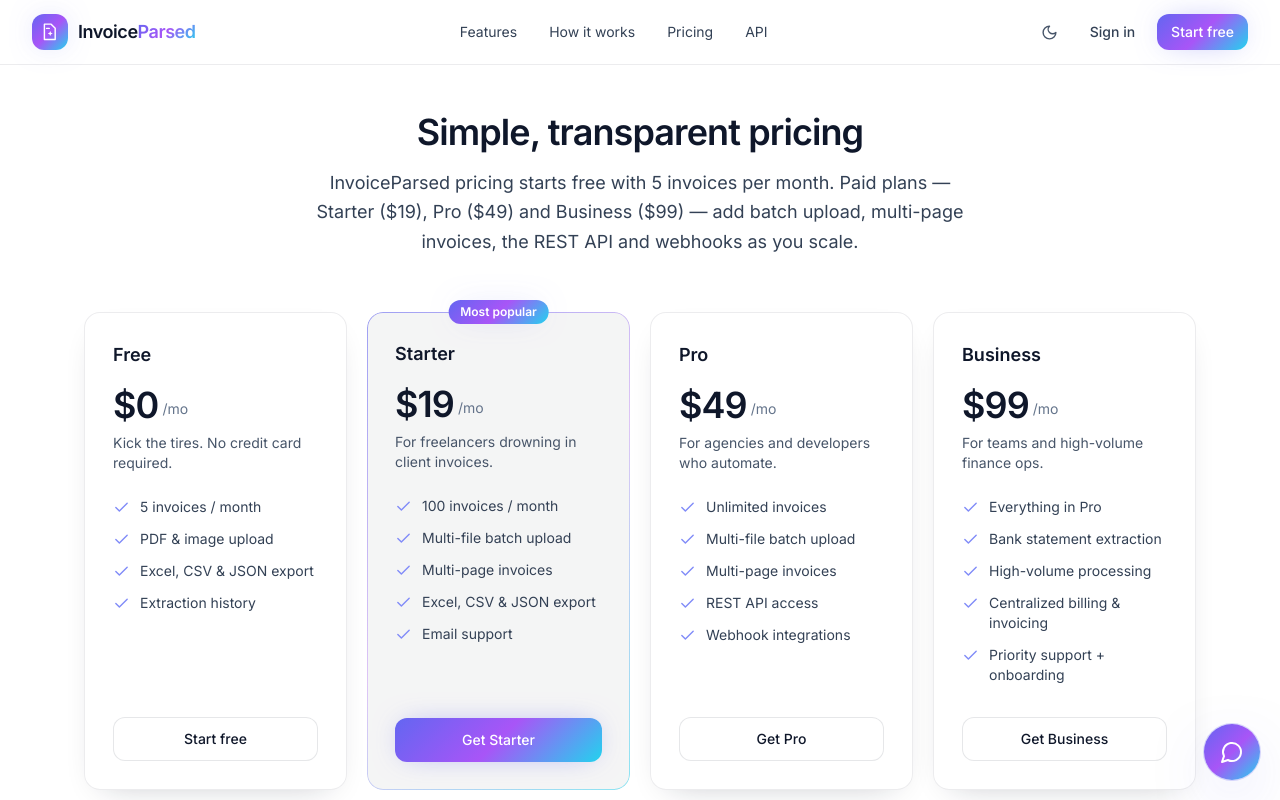
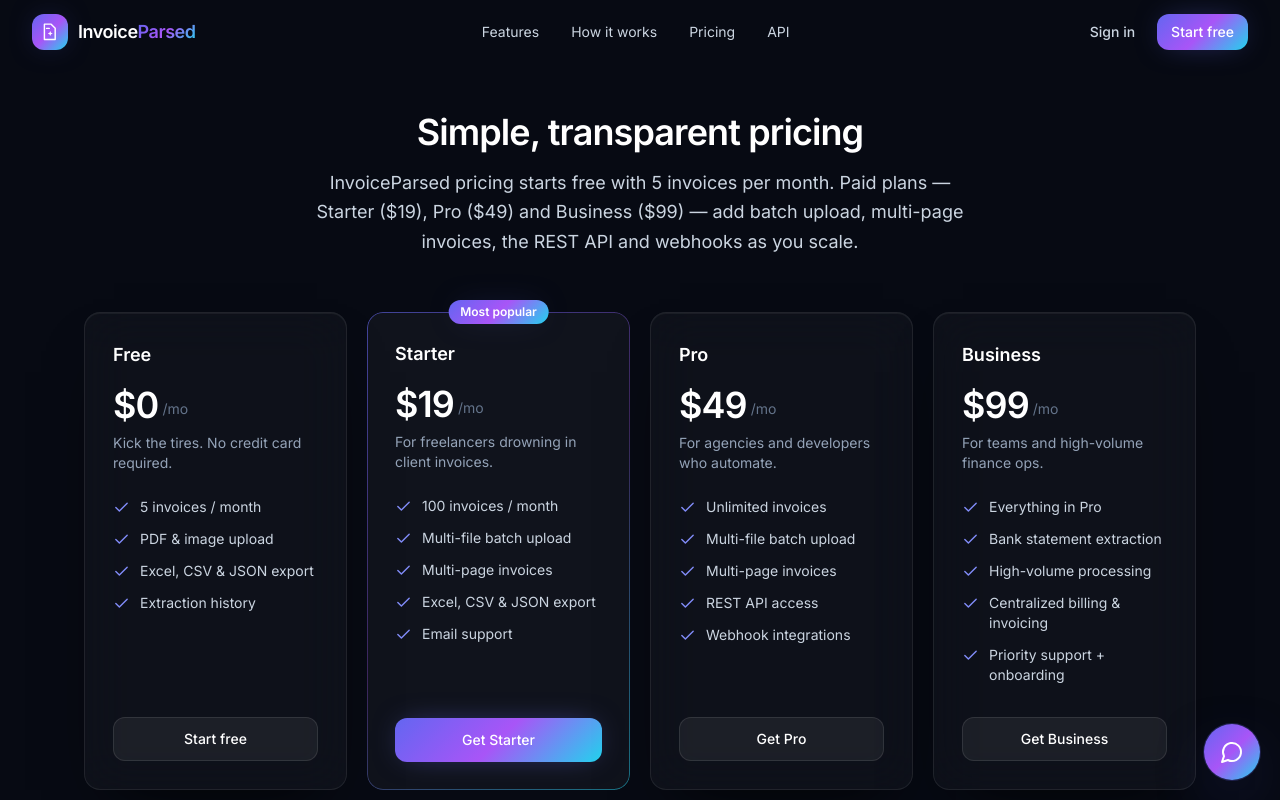
Before and after one commit to PythonLive7104/invoiceparsed, a React (Vite) app in the folder frontend/: page /pricing in a window 1280 px wide. Shown: the top 800 px of the page. Built offline with nearby package versions, Linux system fonts and the light colour scheme.

Commit message:
Revert "Add light/dark theme toggle (default light) via centralized override layer + no-flash init"
This reverts commit 43276f4bf7c3cf023f61def6ccbbc5b7c6953a69.

```diff
--- a/frontend/index.html
+++ b/frontend/index.html
@@ -4,11 +4,6 @@
     <meta charset="UTF-8" />
     <link rel="icon" type="image/svg+xml" href="/favicon.svg" />
     <meta name="viewport" content="width=device-width, initial-scale=1.0" />
-    <!-- Apply theme before paint (default light) to avoid a flash. -->
-    <script>
-      try { if (localStorage.getItem("ia_theme") !== "dark") document.documentElement.classList.add("light"); }
-      catch (e) { document.documentElement.classList.add("light"); }
-    </script>
     <!-- SEO:START — replaced per-route by scripts/prerender.mjs at build time.
          For app routes (not prerendered) this stays as the site-wide default
          floor for crawlers that don't execute JS; React's <SEO/> refines it. -->
--- a/frontend/src/components/dashboard/DashboardShell.jsx
+++ b/frontend/src/components/dashboard/DashboardShell.jsx
@@ -11,7 +11,6 @@
   X,
 } from "lucide-react";
 import { Logo } from "@/components/ui/Logo";
-import { ThemeToggle } from "@/components/ui/ThemeToggle";
 import { UsageMeter } from "@/components/dashboard/UsageMeter";
 import { cn, initials } from "@/lib/utils";
 import { useAuth } from "@/lib/auth.jsx";
@@ -77,7 +76,6 @@
             </div>
             <div className="truncate text-xs capitalize text-slate-500">{user?.plan} plan</div>
           </div>
-          <ThemeToggle className="h-8 w-8" />
           <button
             onClick={onLogout}
             title="Sign out"
@@ -98,8 +96,6 @@
 
       <div className="flex items-center justify-between border-b border-white/[0.06] bg-ink-950/80 px-4 py-3 backdrop-blur-xl lg:hidden">
         <Logo to="/" />
-        <div className="flex items-center gap-1">
-          <ThemeToggle />
         <button
           onClick={() => setOpen(true)}
           className="grid h-10 w-10 place-items-center rounded-lg text-slate-200 hover:bg-white/[0.06]"
@@ -107,7 +103,6 @@
         >
           <Menu size={20} />
         </button>
-        </div>
       </div>
 
       {open && (
--- a/frontend/src/components/marketing/MarketingNav.jsx
+++ b/frontend/src/components/marketing/MarketingNav.jsx
@@ -2,7 +2,6 @@
 import { Menu, X } from "lucide-react";
 import { Logo } from "@/components/ui/Logo";
 import { Button } from "@/components/ui/Button";
-import { ThemeToggle } from "@/components/ui/ThemeToggle";
 import { useAuth } from "@/lib/auth.jsx";
 import { cn } from "@/lib/utils";
 
@@ -50,7 +49,6 @@
         </div>
 
         <div className="hidden items-center gap-2 md:flex">
-          <ThemeToggle />
           {user ? (
             <Button to="/dashboard" size="sm">
               Go to dashboard
@@ -67,16 +65,13 @@
           )}
         </div>
 
-        <div className="flex items-center gap-1 md:hidden">
-          <ThemeToggle />
         <button
-            className="grid h-10 w-10 place-items-center rounded-lg text-slate-200 hover:bg-white/[0.06]"
+          className="grid h-10 w-10 place-items-center rounded-lg text-slate-200 hover:bg-white/[0.06] md:hidden"
           onClick={() => setOpen((o) => !o)}
           aria-label="Toggle menu"
         >
           {open ? <X size={20} /> : <Menu size={20} />}
         </button>
-        </div>
       </nav>
 
       {open && (
--- a/frontend/src/components/ui/ThemeToggle.jsx
+++ /dev/null
@@ -1,23 +0,0 @@
-import { Sun, Moon } from "lucide-react";
-import { useTheme } from "@/lib/theme";
-import { cn } from "@/lib/utils";
-
-/** Light/dark theme toggle button. */
-export function ThemeToggle({ className }) {
-  const { theme, toggle } = useTheme();
-  const isLight = theme === "light";
-  return (
-    <button
-      type="button"
-      onClick={toggle}
-      aria-label={isLight ? "Switch to dark theme" : "Switch to light theme"}
-      title={isLight ? "Dark mode" : "Light mode"}
-      className={cn(
-        "grid h-9 w-9 place-items-center rounded-lg text-slate-400 transition-colors hover:bg-white/[0.06] hover:text-white",
-        className,
-      )}
-    >
-      {isLight ? <Moon size={17} /> : <Sun size={17} />}
-    </button>
-  );
-}
--- a/frontend/src/index.css
+++ b/frontend/src/index.css
@@ -99,72 +99,3 @@
   background: rgba(99, 102, 241, 0.6);
   background-clip: padding-box;
 }
-
-/* ─── Light theme ──────────────────────────────────────────────────────────
-   Activated by `html.light` (default; toggle to dark removes it). The app is
-   built dark-first with hardcoded utilities, so this is a centralized override
-   layer that re-maps those utilities for a light surface. */
-html.light {
-  color-scheme: light;
-}
-html.light body {
-  background-color: #f7f8fc;
-  color: #0f172a;
-  background-image:
-    radial-gradient(900px 500px at 80% -10%, rgba(168, 85, 247, 0.08), transparent 60%),
-    radial-gradient(800px 600px at 0% 0%, rgba(99, 102, 241, 0.08), transparent 55%);
-}
-html.light * {
-  border-color: rgba(15, 23, 42, 0.08);
-}
-html.light ::selection {
-  background: rgba(99, 102, 241, 0.25);
-  color: #0f172a;
-}
-
-/* Text */
-html.light .text-white { color: #0f172a !important; }
-html.light .text-slate-200 { color: #1e293b !important; }
-html.light .text-slate-300 { color: #334155 !important; }
-html.light .text-slate-400 { color: #475569 !important; }
-html.light .text-slate-500 { color: #64748b !important; }
-html.light .text-slate-600 { color: #94a3b8 !important; }
-
-/* Tinted accent text needs to darken to read on a light surface */
-html.light .text-brand-100 { color: #3730a3 !important; }
-html.light .text-brand-200 { color: #4338ca !important; }
-html.light .text-brand-300 { color: #4f46e5 !important; }
-html.light .text-emerald-200,
-html.light .text-emerald-300,
-html.light .text-emerald-400 { color: #059669 !important; }
-html.light .text-amber-200,
-html.light .text-amber-300 { color: #b45309 !important; }
-html.light .text-red-300,
-html.light .text-red-400 { color: #dc2626 !important; }
-
-/* Dark "ink" surfaces → white */
-html.light [class*="bg-ink-950"],
-html.light [class*="bg-ink-900"],
-html.light [class*="bg-ink-850"],
-html.light [class*="bg-ink-800"] { background-color: #ffffff !important; }
-
-/* Subtle white overlays → subtle dark overlays; white borders → dark borders */
-html.light [class*="bg-white/"]:not([class*="hover:"]) { background-color: rgba(15, 23, 42, 0.045) !important; }
-html.light [class*="hover:bg-white/"]:hover { background-color: rgba(15, 23, 42, 0.06) !important; }
-html.light [class*="border-white/"] { border-color: rgba(15, 23, 42, 0.1) !important; }
-
-/* Glass panels */
-html.light .glass {
-  background-color: rgba(255, 255, 255, 0.92) !important;
-  border-color: rgba(15, 23, 42, 0.08) !important;
-  box-shadow:
-    inset 0 1px 0 0 rgba(255, 255, 255, 0.6),
-    0 12px 32px -20px rgba(15, 23, 42, 0.3) !important;
-}
-
-/* Keep white text on solid/gradient brand surfaces (buttons, chat bubble) — but
-   never touch gradient-clipped text (.gradient-text stays transparent). */
-html.light .bg-brand-gradient:not(.gradient-text),
-html.light .bg-brand-gradient:not(.gradient-text) *,
-html.light [class*="bg-brand-500/9"],
-html.light [class*="bg-brand-500/9"] * { color: #ffffff !important; }
--- a/frontend/src/lib/theme.js
+++ /dev/null
@@ -1,40 +0,0 @@
-import { useCallback, useEffect, useState } from "react";
-
-const KEY = "ia_theme";
-
-/** Stored theme; defaults to "light" unless the user explicitly chose dark. */
-export function storedTheme() {
-  try {
-    return localStorage.getItem(KEY) === "dark" ? "dark" : "light";
-  } catch {
-    return "light";
-  }
-}
-
-function apply(theme) {
-  document.documentElement.classList.toggle("light", theme === "light");
-}
-
-export function useTheme() {
-  const [theme, setTheme] = useState(storedTheme);
-
-  useEffect(() => {
-    apply(theme);
-    try {
-      localStorage.setItem(KEY, theme);
-    } catch {
-      /* ignore */
-    }
-    // Notify other mounted toggles (nav/dashboard) so their icon stays in sync.
-    window.dispatchEvent(new CustomEvent("themechange", { detail: theme }));
-  }, [theme]);
-
-  useEffect(() => {
-    const onChange = (e) => setTheme((t) => (e.detail !== t ? e.detail : t));
-    window.addEventListener("themechange", onChange);
-    return () => window.removeEventListener("themechange", onChange);
-  }, []);
-
-  const toggle = useCallback(() => setTheme((t) => (t === "light" ? "dark" : "light")), []);
-  return { theme, toggle };
-}
```
Lines whose indentation alone changed are shown as unchanged.
